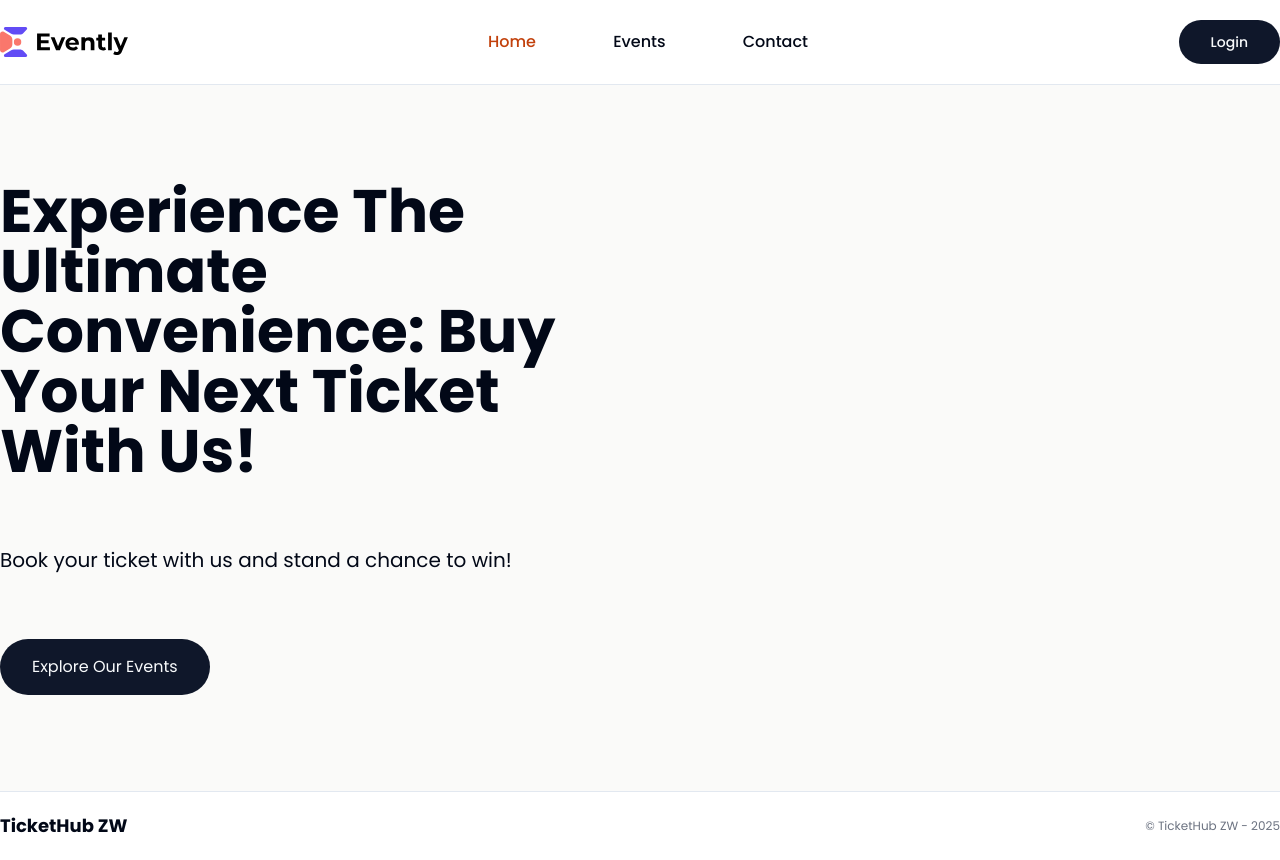
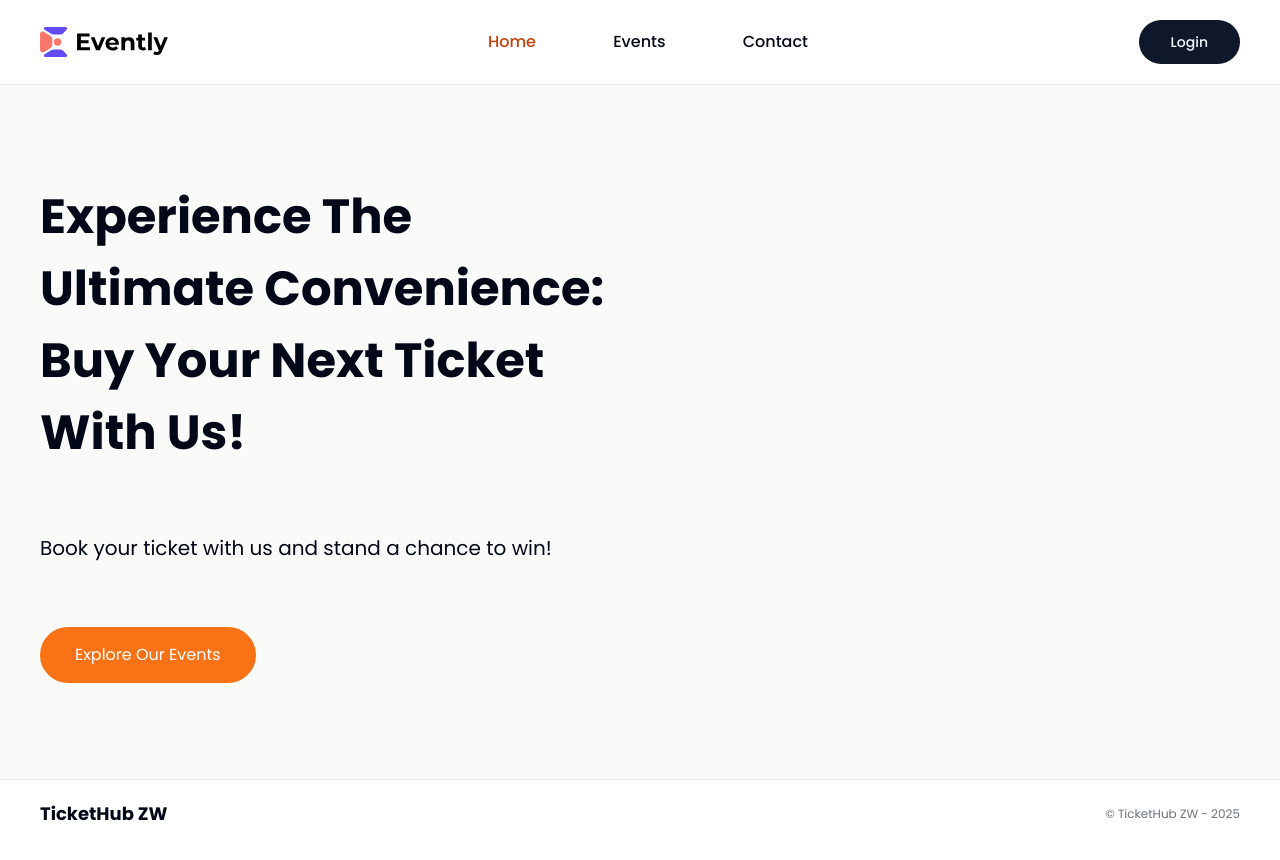
Before and after one commit to jaure-94/tickethub-website, a Next.js app: page / in a window 1280 px wide. Built offline with nearby package versions, Linux system fonts and the light colour scheme; no server answers.

Commit message:
hero section responsive design

```diff
--- a/src/app/(root)/(components)/HomePage.tsx
+++ b/src/app/(root)/(components)/HomePage.tsx
@@ -6,7 +6,7 @@ type Props = {}
 
 const HomePage: FC = (props: Props) => {
   return (
-    <section className="bg-stone-50 wrapper py-10 md:py-16 lg:py-24">
+    <section className="bg-stone-50 wrapper xs:py-12 sm:py-16 md:py-20 lg:py-24">
       <div className="grid grid-cols-1 gap-5 md:grid-cols-2 2xl:gap-0">
         <div className="flex flex-col justify-center gap-10 md:gap-16">
           <h1 className="text-3xl md:text-3xl lg:text-5xl xl:text-6xl font-bold leading-10 md:leading-normal lg:leading-normal">
@@ -15,7 +15,7 @@ const HomePage: FC = (props: Props) => {
           <p className="p-regular-20">
             Book your ticket with us and stand a chance to win!
           </p>
-          <Button size="lg" asChild className="rounded-full h-14 text-base font-normal leading-6 w-full sm:w-fit">
+          <Button size="lg" asChild className="rounded-full h-14 text-base text-white hover:bg-transparent hover:text-black border-[3px] border-orange-500 hover:transition-all hover:duration-700 font-normal leading-6 w-full sm:w-fit bg-orange-500">
             <Link href="#events">
               Explore Our Events
             </Link>
--- a/src/app/globals.css
+++ b/src/app/globals.css
@@ -83,7 +83,7 @@ body {
 /* ========================================== TAILWIND STYLES */
 @layer utilities {
   .wrapper {
-    @apply max-w-7xl lg:mx-auto p-5 md:px-10 xl:px-0 w-full;
+    @apply max-w-7xl lg:mx-auto p-5 md:px-10 w-full;
   }
 
   .flex-center {
--- a/tailwind.config.ts
+++ b/tailwind.config.ts
@@ -8,6 +8,12 @@ export default {
     "./src/app/**/*.{js,ts,jsx,tsx,mdx}",
   ],
   theme: {
+		screens: {
+			xs: "275px",
+			sm: "375px",
+			md: "768px",
+			lg: "1200px"
+		},
   	extend: {
   		colors: {
   			background: 'hsl(var(--background))',
```
